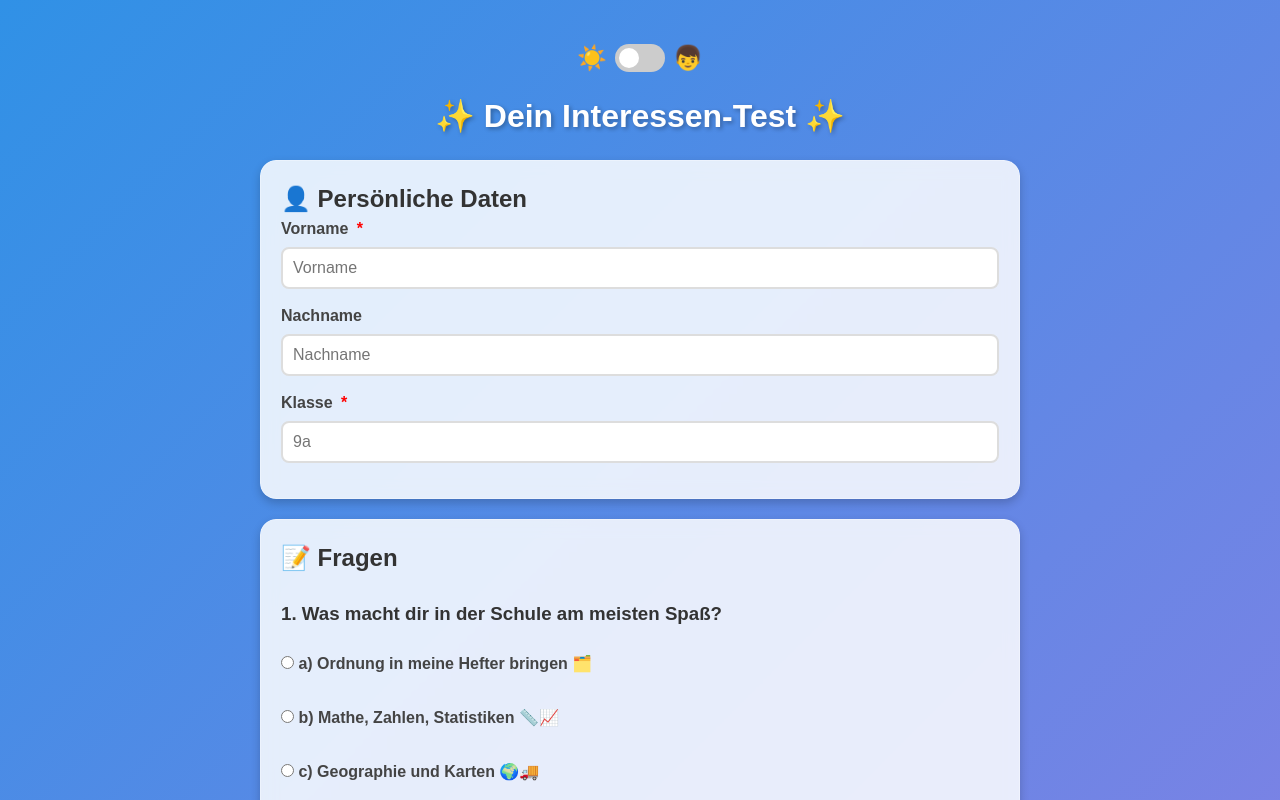
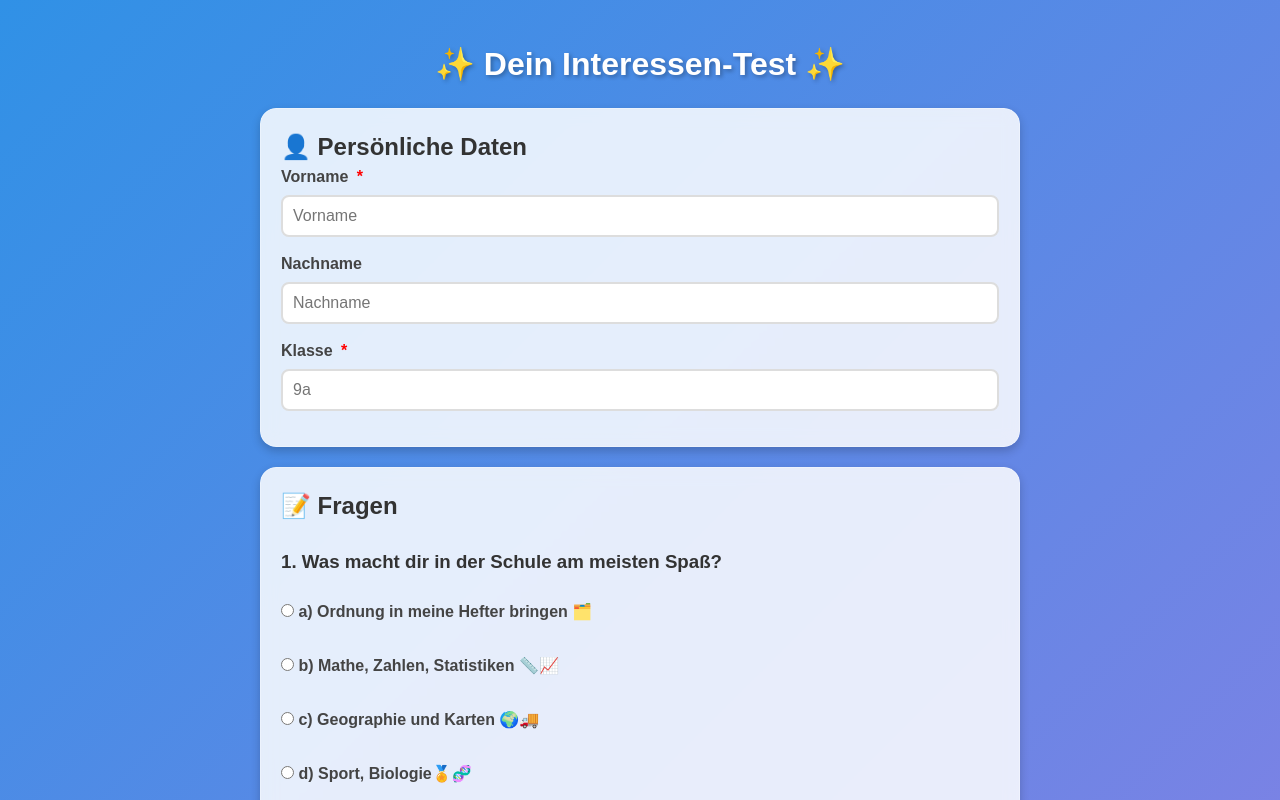
Before and after one commit to Homefighter950/Dein-Interessen-Test, a website: page index.html in a window 1280 px wide. Shown: the top 800 px of the page. Drawn offline with Linux system fonts and the light colour scheme.

Commit message:
Theme Switcher wieder raus

```diff
--- a/index.html
+++ b/index.html
@@ -9,16 +9,6 @@
 <body>
   <div class="container">
     <header class="page-header">
-      <div class="theme-switcher">
-        <label for="theme-toggle" class="switch-label">
-          <span class="sun-icon">☀️</span>
-          <div class="switch">
-            <input type="checkbox" id="theme-toggle">
-            <span class="slider round"></span>
-          </div>
-          <span class="moon-icon">👦</span>
-        </label>
-      </div>
       <h1>✨ Dein Interessen-Test ✨</h1>
     </header>
     <form id="quizForm">
```
